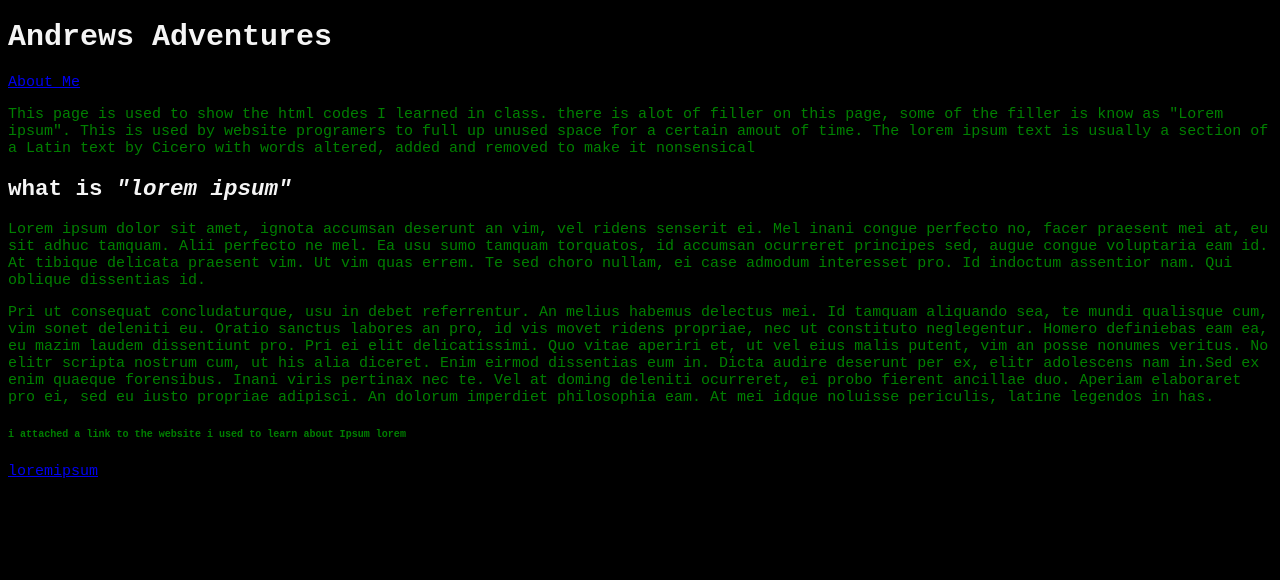
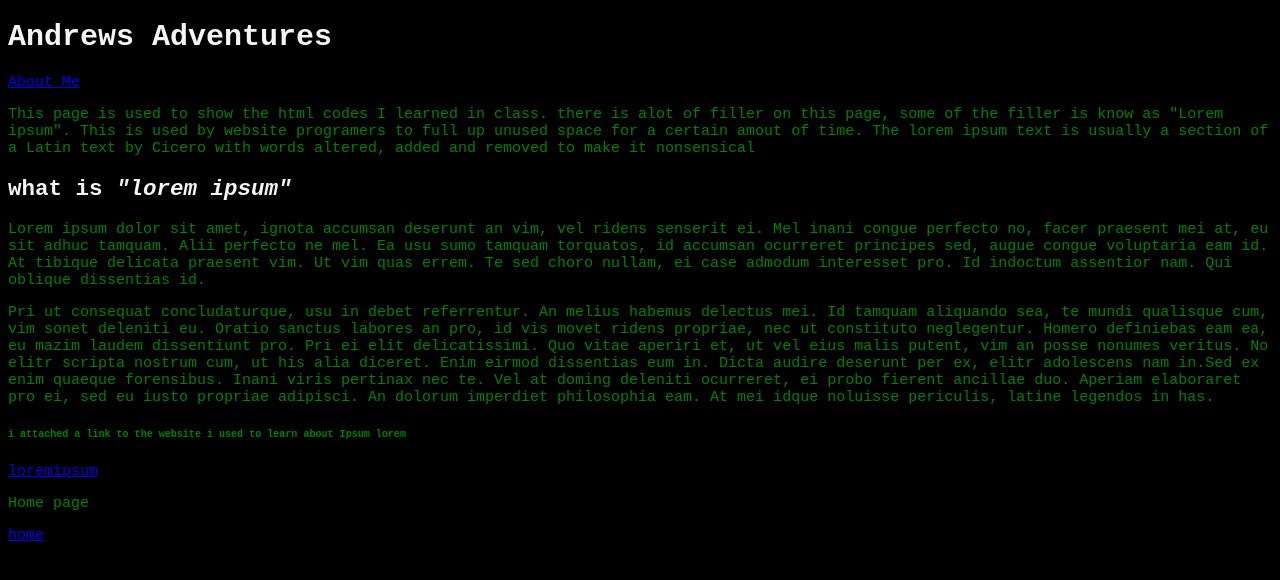
Before and after one commit to GucciSockGang/project, a plain HTML site: page index.html in a window 1280 px wide. Drawn offline with Linux system fonts and the light colour scheme.

Commit message:
Update index.html

```diff
--- a/index.html
+++ b/index.html
@@ -30,6 +30,12 @@
         </h6>
 			<a href="https://loremipsum.io/">loremipsum</a>
 
+
+		<h7>
+			<p> Home page </p>
+			<a href="home.html">home</a>
+		</h7>
+
 	</body>
 
 </html>
```
